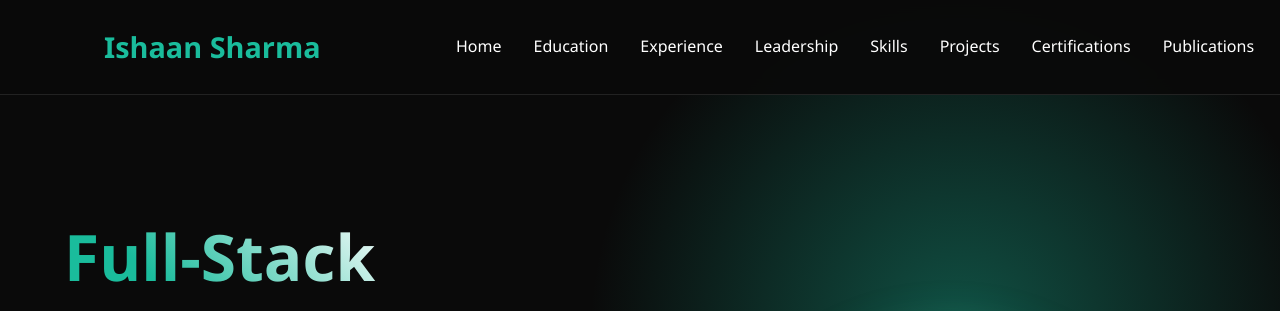
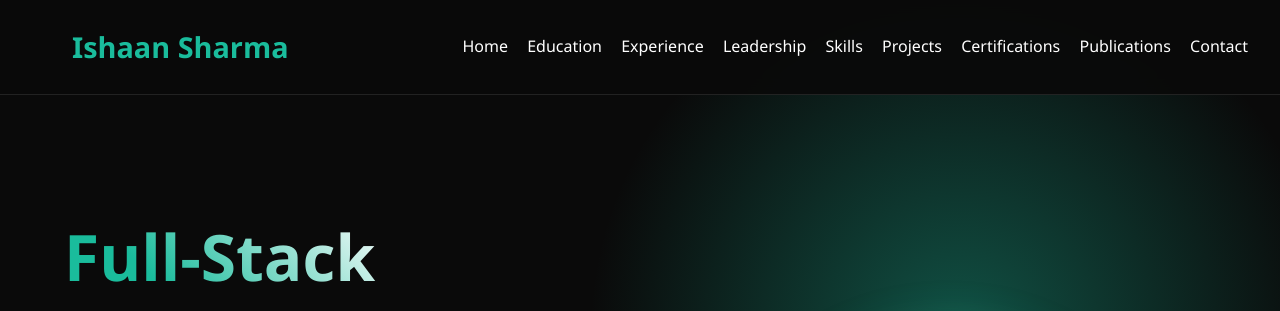
Before and after one commit to Ishaan-1606/portfolio_website, a plain HTML site: page index.html in a window 1280 px wide. Shown: the top 311 px of the page. Drawn offline with Linux system fonts and the light colour scheme.

Commit message:
minor changes

```diff
--- a/index.html
+++ b/index.html
@@ -193,21 +193,9 @@
           <h3>Programming Languages</h3>
           <p>Java, C++, Python, Kotlin, SQL</p>
         </div>
-        <div class="skill-card">
-          <i class="fas fa-brain"></i>
-          <h3>Machine Learning</h3>
-          <p>TensorFlow, CNN, ANN, Transfer Learning</p>
-        </div>
-        <div class="skill-card">
-          <i class="fas fa-chart-line"></i>
-          <h3>Analytics & Visualization</h3>
-          <p>Tableau, Excel, Data Forecasting</p>
-        </div>
-        <div class="skill-card">
-          <i class="fas fa-vial"></i>
-          <h3>Testing & Debugging</h3>
-          <p>Unit Testing, UI Testing, Sensor-based Testing</p>
-        </div>
+
+
+
         <div class="skill-card">
           <i class="fas fa-code-branch"></i>
           <h3>Version Control & CI</h3>
@@ -218,11 +206,7 @@
           <h3>API Integration</h3>
           <p>RESTful APIs, JSON Parsing, Postman, Retrofit</p>
         </div>
-        <div class="skill-card">
-          <i class="fas fa-layer-group"></i>
-          <h3>UI Frameworks & Styling</h3>
-          <p>TailwindCSS, ShadCN UI, Material Design, Jetpack Compose</p>
-        </div>
+
         <div class="skill-card">
           <i class="fas fa-tools"></i>
           <h3>Tooling & Build Systems</h3>
--- a/styles.css
+++ b/styles.css
@@ -20,13 +20,13 @@ body {
   line-height: 1.6;
   overflow-x: hidden; /* Prevents horizontal scrollbar */
 }
-
 /* Navbar styling */
 .navbar {
   position: fixed;
   top: 0;
+  left: 0;
   width: 100%;
-  padding: 1.5rem 5%;
+  padding: 1.5rem 2rem;
   display: flex;
   justify-content: space-between;
   align-items: center;
@@ -34,6 +34,54 @@ body {
   backdrop-filter: blur(10px);
   z-index: 1000;
   border-bottom: 1px solid rgba(255, 255, 255, 0.1);
+  box-sizing: border-box;
+  overflow: hidden; /* Prevent content from overflowing */
+}
+
+/* Logo (optional style for alignment) */
+.logo {
+  font-size: 1.5rem;
+  font-weight: bold;
+  color: white;
+  text-decoration: none;
+  white-space: nowrap;
+}
+
+/* Nav links container */
+.nav-links {
+  display: flex;
+  flex-wrap: wrap;
+  gap: 1.2rem;
+  list-style: none;
+  margin: 0;
+  padding: 0;
+  box-sizing: border-box;
+}
+
+/* Individual links */
+.nav-links li a {
+  position: relative; /* Needed for the ::after underline */
+  color: white;
+  text-decoration: none;
+  font-weight: 500;
+  white-space: nowrap;
+  transition: color 0.3s;
+}
+
+/* Underline effect */
+.nav-links a::after {
+  content: "";
+  position: absolute;
+  bottom: -5px;
+  left: 0;
+  width: 0;
+  height: 2px;
+  background: var(--accent); /* Make sure --accent is defined in :root */
+  transition: width 0.3s ease;
+}
+
+.nav-links a:hover::after {
+  width: 100%;
 }
 
 /* Logo styling within the navbar */
@@ -44,39 +92,6 @@ body {
   text-decoration: none;
   position: relative;
   padding-left: 2.5rem;
-}
-
-/* Navigation links styling within the navbar */
-.nav-links {
-  display: flex;
-  gap: 2rem;
-  list-style: none;
-}
-
-/* Styling for individual navigation links */
-.nav-links a {
-  color: var(--text);
-  text-decoration: none;
-  font-weight: 500;
-  transition: all 0.3s ease;
-  position: relative;
-}
-
-/* Pseudo-element for the underline effect on navigation links */
-.nav-links a::after {
-  content: "";
-  position: absolute;
-  bottom: -5px; /* Adjusted to be below the text */
-  left: 0;
-  width: 0; /* Initially no width */
-  height: 2px;
-  background: var(--accent);
-  transition: width 0.3s ease; /* Smooth transition for width */
-}
-
-/* Hover effect for navigation links, expanding the underline */
-.nav-links a:hover::after {
-  width: 100%;
 }
 
 /* Hero Section styling */
```
